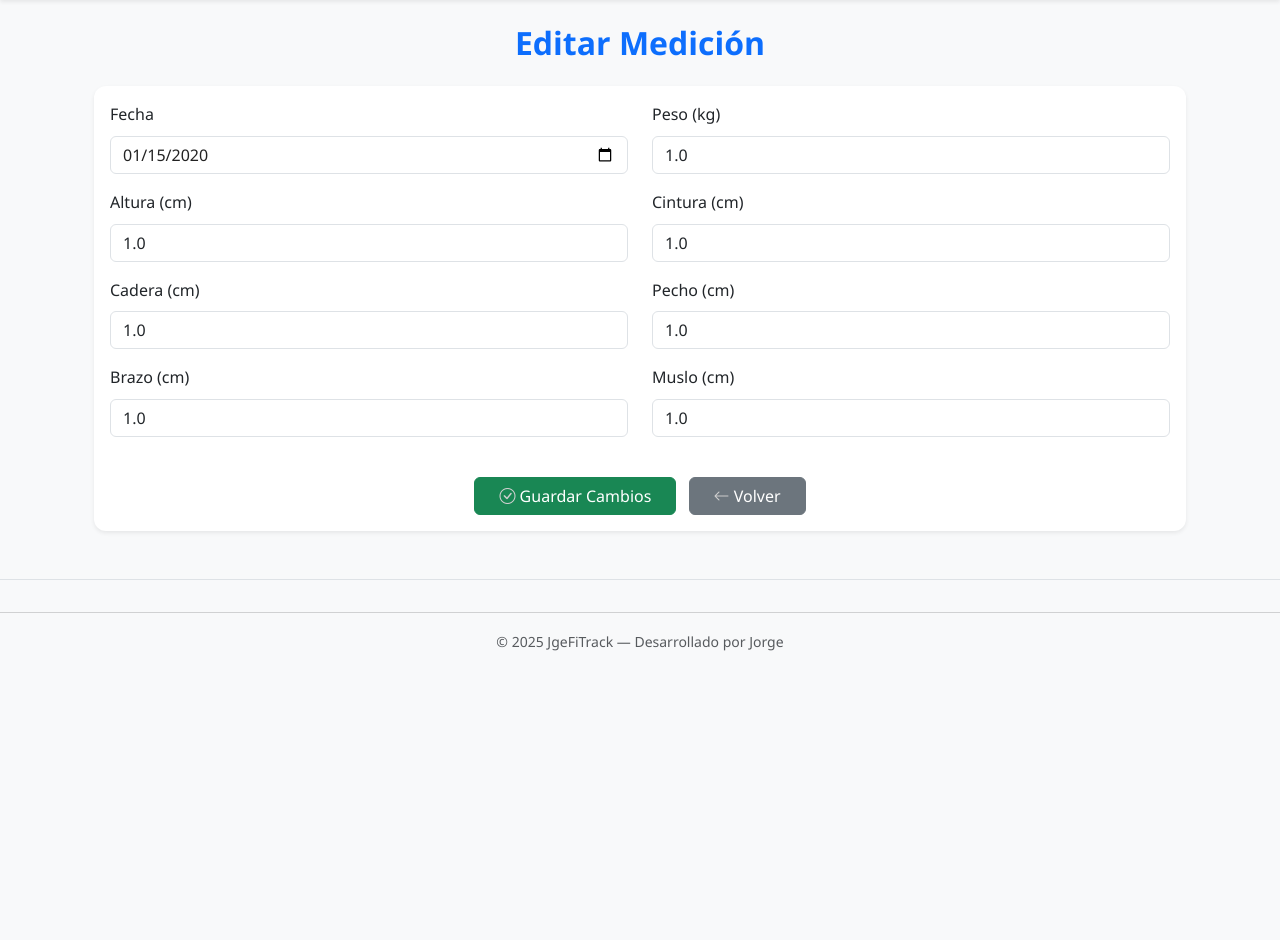
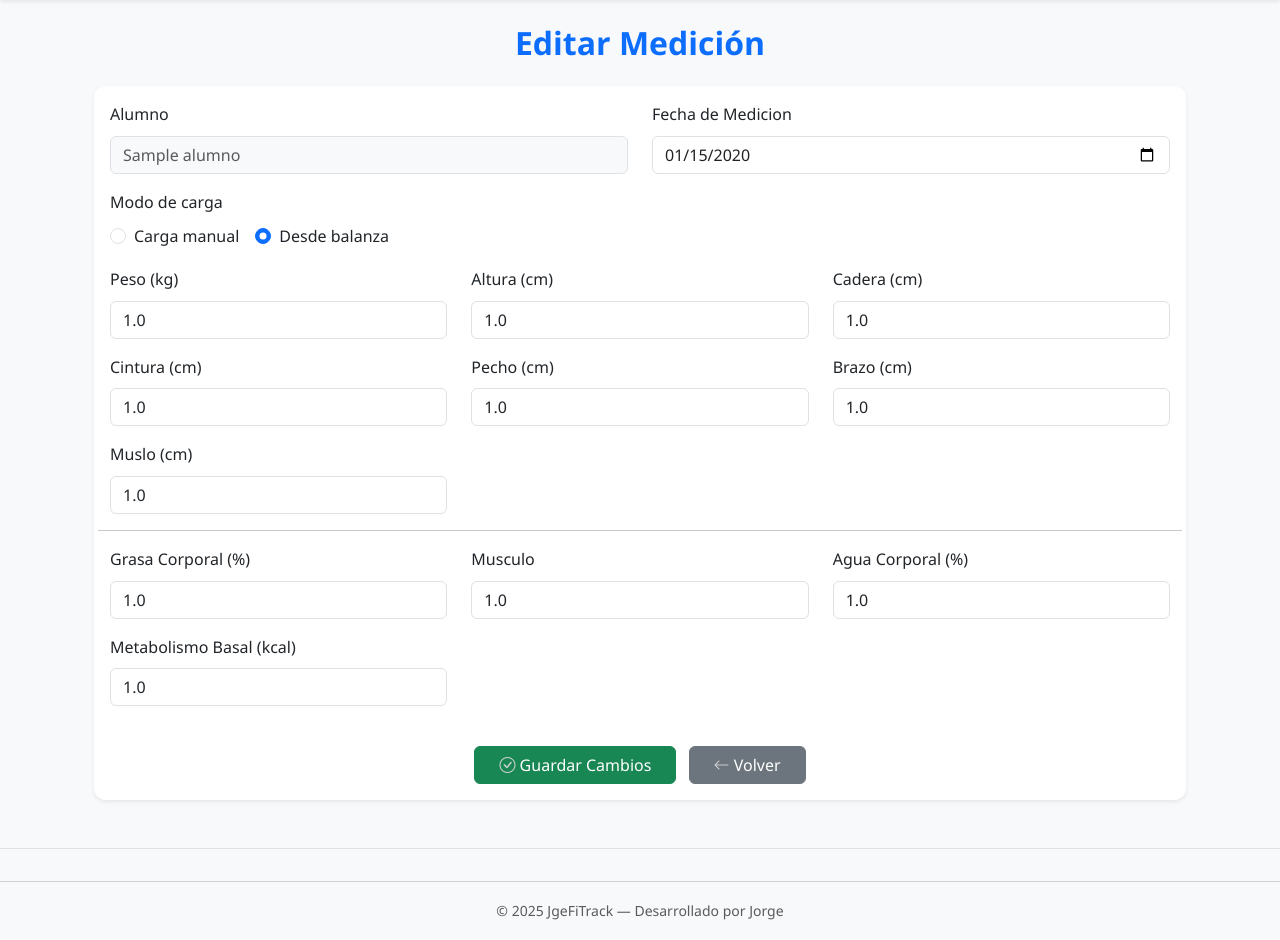
Before and after one commit to jtapiaa22/JgeFiTrack, a Flask app: page /cliente/alumno/1/medicion/1/editar in a window 1280 px wide. Shown: the part 66-1006 px from the top of the page. Before the commit the page ends 717 px from the top, so only its background shows below. Run offline with Flask 3, Linux system fonts and the light colour scheme; a user stored in the database is signed in; tables that the repository leaves empty hold one stand-in row (values such as "Sample post").

Commit message:
Actualizacion de editar clientes

```diff
--- a/app/cliente/routes.py
+++ b/app/cliente/routes.py
@@ -10,7 +10,7 @@ from reportlab.platypus import SimpleDocTemplate, Table, TableStyle, Paragraph,
 from reportlab.lib import colors
 from reportlab.lib.styles import getSampleStyleSheet
 import io
-from datetime import datetime
+from datetime import datetime, date
 from reportlab.platypus import Image
 import base64
 from config import BASE_DIR
@@ -65,31 +65,28 @@ from datetime import date
 def medicion():
     form = MedicionForm()
 
-    # 🟢 Capturamos el alumno_id de la URL si existe (cuando venís desde datos_de_alumno.html)
+    #capturar alumno para que no tengas que elegir de nuevo
     alumno_id = request.args.get('alumno_id', type=int)
 
-    # 📋 Listado normal de alumnos del cliente
+    #listar alumnos
     form.alumno.choices = [
         (a.id, a.nombre)
         for a in Alumno.query.filter_by(cliente_id=current_user.id).all()
     ]
 
     alumno_fijo = None
-    if alumno_id:  # Si venís desde un alumno específico
+    if alumno_id:
         alumno_fijo = Alumno.query.get_or_404(alumno_id)
-        form.alumno.data = alumno_fijo.id  # lo preseleccionamos
+        form.alumno.data = alumno_fijo.id
 
-    # ✅ Si se envió el formulario
     if form.validate_on_submit():
         alumno = Alumno.query.get_or_404(form.alumno.data)
+        f = form.fecha.data
 
-        f = form.fecha.data  # DateField ya devuelve date()
-
-        # ❌ Bloquear duplicado
+        #bloquear duplicado
         ya_existe = MedicionCorporal.query.filter_by(alumno_id=alumno.id, fecha=f).first()
         if ya_existe:
             flash(f'⚠️ Ya existe una medición para {alumno.nombre} el {f.strftime("%d/%m/%Y")}.', 'warning')
-            # 👇 Si tenías un alumno fijo, redirige con su ID para mantener el modo sin select
             if alumno_fijo:
                 return redirect(url_for('cliente.medicion', alumno_id=alumno.id))
             return redirect(url_for('cliente.medicion'))
@@ -97,13 +94,17 @@ def medicion():
         # 🆕 Crear nueva medición
         nueva = MedicionCorporal(
             fecha=f,
-            peso=form.peso.data,
-            altura=form.altura.data,
-            cintura=form.cintura.data,
-            cadera=form.cadera.data,
-            pecho=form.pecho.data,
-            muslo=form.muslo.data,
-            brazo=form.brazo.data,
+            peso=form.peso.data if form.peso.data else None,
+            altura=form.altura.data if form.altura.data else None,
+            cintura=form.cintura.data if form.cintura.data else None,
+            cadera=form.cadera.data if form.cadera.data else None,
+            pecho=form.pecho.data if form.peso.data else None,
+            muslo=form.muslo.data if form.muslo.data else None,
+            brazo=form.brazo.data if form.brazo.data else None,
+            grasa_corporal=form.grasa_corporal.data if form.grasa_corporal.data else None,
+            musculo=form.musculo.data if form.musculo.data else None,
+            agua_corporal=form.agua_corporal.data if form.agua_corporal.data else None,
+            metabolismo_basal=form.metabolismo_basal.data if form.metabolismo_basal.data else None,
             alumno_id=alumno.id
         )
 
@@ -114,14 +115,12 @@ def medicion():
         flash('✅ Medición guardada correctamente y datos recalculados.', 'success')
         return redirect(url_for('cliente.mediciones_alumno', id=alumno.id))
 
-    # 🔁 Pasamos alumno_fijo para que el template sepa si debe ocultar el select
     return render_template('cliente/medicion.html', form=form, alumno_fijo=alumno_fijo)
 
 # -------------------------------------------------------------------
 # AJAX: chequear si existe medición para (alumno, fecha)
 # -------------------------------------------------------------------
-from flask import request, jsonify
-from datetime import date
+
 
 @cliente.route('/check-medicion', methods=['GET'])
 @login_required
@@ -415,7 +414,19 @@ def editar_medicion(id_alumno, id_medicion):
         flash("No tenés permiso para editar esta medición.", "danger")
         return redirect(url_for('cliente.mediciones_alumno', id=id_alumno))
 
-    form = EditarMedicionForm(obj=medicion)
+    form = MedicionForm(obj=medicion)
+    form.alumno.choices = [(alumno.id, alumno.nombre)]
+    form.alumno.data = alumno.id
+
+    if request.method == "GET":
+        any_balanza = any([
+            medicion.grasa_corporal,
+            medicion.musculo,
+            medicion.agua_corporal,
+            medicion.metabolismo_basal
+                           ])
+        form.modo.data = "balanza" if any_balanza else "manual"
+
 
     if form.validate_on_submit():
         medicion.fecha = form.fecha.data
@@ -423,12 +434,18 @@ def editar_medicion(id_alumno, id_medicion):
         medicion.altura = form.altura.data
         medicion.cintura = form.cintura.data
         medicion.cadera = form.cadera.data
+        medicion.brazo = form.brazo.data
         medicion.pecho = form.pecho.data
-        medicion.brazo = form.brazo.data
         medicion.muslo = form.muslo.data
 
+        #datos de modo balanza:
+        medicion.grasa_corporal = form.grasa_corporal.data if form.grasa_corporal.data else None
+        medicion.musculo = form.musculo.data if form.musculo.data else None
+        medicion.agua_corporal = form.agua_corporal.data if form.agua_corporal.data else None
+        medicion.metabolismo_basal = form.metabolismo_basal.data if form.metabolismo_basal.data else None
+
+        #reiniciar/ajustar los valores calculados
         medicion.calcular_todo()
-
         db.session.commit()
         flash("Medición actualizada correctamente.", "success")
         return redirect(url_for('cliente.mediciones_alumno', id=id_alumno))
--- a/app/forms.py
+++ b/app/forms.py
@@ -1,5 +1,5 @@
 from flask_wtf import FlaskForm
-from wtforms import StringField, FloatField, DateField, SubmitField, PasswordField, IntegerField, SelectField
+from wtforms import RadioField, StringField, FloatField, DateField, SubmitField, PasswordField, IntegerField, SelectField
 from wtforms.validators import DataRequired, Length, Optional, NumberRange
 
 
@@ -27,16 +27,29 @@ class EditarClienteForm(FlaskForm):
 class MedicionForm(FlaskForm):
     alumno = SelectField('Alumno', coerce=int, validators=[DataRequired()])
     fecha = DateField('Fecha de Medicion', validators=[DataRequired()])
+
+    #modo: manual o balanza
+    modo = RadioField("Modo de carga", choices=[("manual", "Carga manual"), ("balanza","Desde balanza")], default="manual")
+
+     #campos que aparecen primero (Visibles)
+    altura = FloatField('Altura (cm)', validators=[DataRequired()])
+    cadera = FloatField('Cadera (cm)', validators=[DataRequired()])
+    cintura = FloatField('Cintura (cm)', validators=[DataRequired()])
+    brazo = FloatField('Brazo (cm)', validators=[DataRequired()])
+    pecho = FloatField('Pecho (cm)', validators=[DataRequired()])
+    muslo = FloatField('Muslo (cm)', validators=[DataRequired()])
     peso = FloatField('Peso (kg)', validators=[DataRequired()])
-    altura = FloatField('Altura (cm)', validators=[DataRequired()])
-    grasa_corporal = FloatField('Grasa Corporal (%)')
-    musculo = FloatField('Musculo')
-    cintura = FloatField('Cintura (cm)')
-    cadera = FloatField('Cadera (cm)')
-    pecho = FloatField('Pecho (cm)')
-    brazo = FloatField('Brazo (cm)')
-    muslo = FloatField('Muslo (cm)')
+
+
+    #campos que se ingresan desde balanza
+    grasa_corporal = FloatField('Grasa Corporal (%)', validators=[Optional()])
+    musculo = FloatField('Musculo', validators=[Optional()])
+    agua_corporal = FloatField('Agua Corporal (%)', validators=[Optional()])
+    metabolismo_basal = FloatField('Metabolismo Basal (kcal)', validators=[Optional()])
+
+
     submit = SubmitField('Guardar')
+
 
 
 
@@ -50,12 +63,21 @@ class AlumnoForm(FlaskForm):
 
 class EditarMedicionForm(FlaskForm):
     fecha = DateField('Fecha', validators=[DataRequired()])
+    #modo: manual o balanza
+    modo = RadioField("Modo de carga", choices=[("manual", "Carga manual"), ("balanza","Desde balanza")], default="manual")
+
+     #campos que aparecen primero (Visibles)
+    altura = FloatField('Altura (cm)', validators=[DataRequired()])
+    cadera = FloatField('Cadera (cm)', validators=[DataRequired()])
+    cintura = FloatField('Cintura (cm)', validators=[DataRequired()])
+    brazo = FloatField('Brazo (cm)', validators=[DataRequired()])
+    pecho = FloatField('Pecho (cm)', validators=[DataRequired()])
+    muslo = FloatField('Muslo (cm)', validators=[DataRequired()])
     peso = FloatField('Peso (kg)', validators=[DataRequired()])
-    altura = FloatField('Altura (cm)', validators=[DataRequired()])
-    musculo = FloatField('Musculo')
-    cintura = FloatField('Cintura (cm)')
-    cadera = FloatField('Cadera (cm)')
-    pecho = FloatField('Pecho (cm)')
-    brazo = FloatField('Brazo (cm)')
-    muslo = FloatField('Muslo (cm)')
-    submit = SubmitField('Actualizar')
+
+
+    #campos que se ingresan desde balanza
+    grasa_corporal = FloatField('Grasa Corporal (%)', validators=[Optional()])
+    musculo = FloatField('Musculo', validators=[Optional()])
+    agua_corporal = FloatField('Agua Corporal (%)', validators=[Optional()])
+    metabolismo_basal = FloatField('Metabolismo Basal (kcal)', validators=[Optional()])
--- a/app/templates/cliente/editar_medicion.html
+++ b/app/templates/cliente/editar_medicion.html
@@ -9,14 +9,55 @@
         {{ form.hidden_tag() }}
 
         <div class="row">
-          <div class="col-md-6 mb-3">{{ form.fecha.label(class="form-label") }} {{ form.fecha(class="form-control") }}</div>
-          <div class="col-md-6 mb-3">{{ form.peso.label(class="form-label") }} {{ form.peso(class="form-control") }}</div>
-          <div class="col-md-6 mb-3">{{ form.altura.label(class="form-label") }} {{ form.altura(class="form-control") }}</div>
-          <div class="col-md-6 mb-3">{{ form.cintura.label(class="form-label") }} {{ form.cintura(class="form-control") }}</div>
-          <div class="col-md-6 mb-3">{{ form.cadera.label(class="form-label") }} {{ form.cadera(class="form-control") }}</div>
-          <div class="col-md-6 mb-3">{{ form.pecho.label(class="form-label") }} {{ form.pecho(class="form-control") }}</div>
-          <div class="col-md-6 mb-3">{{ form.brazo.label(class="form-label") }} {{ form.brazo(class="form-control") }}</div>
-          <div class="col-md-6 mb-3">{{ form.muslo.label(class="form-label") }} {{ form.muslo(class="form-control") }}</div>
+          <div class="col-md-6 mb-3">
+            <label class="form-label">Alumno</label>
+            <input type="text" class="form-control bg-light text-muted" value="{{ alumno.nombre }}" readonly>
+          </div>
+          <div class="col-md-6 mb-3">
+            {{ form.fecha.label(class="form-label") }}
+            {{ form.fecha(class="form-control") }}
+          </div>
+        </div>
+
+        <!-- Switch de modo -->
+        <div class="row mb-3">
+          <div class="col-md-12">
+            <label class="form-label mb-2">Modo de carga</label>
+            <div class="d-flex gap-3 align-items-center">
+              {% for subfield in form.modo %}
+                <div class="form-check">
+                  {{ subfield(class="form-check-input") }}
+                  <label class="form-check-label" for="{{ subfield.id }}">
+                    {{ subfield.label.text }}
+                  </label>
+                </div>
+              {% endfor %}
+            </div>
+          </div>
+        </div>
+
+        <!-- Medidas corporales básicas -->
+        <div class="row">
+          <div class="col-md-4 mb-3">{{ form.peso.label(class="form-label") }}{{ form.peso(class="form-control") }}</div>
+          <div class="col-md-4 mb-3">{{ form.altura.label(class="form-label") }}{{ form.altura(class="form-control") }}</div>
+          <div class="col-md-4 mb-3">{{ form.cadera.label(class="form-label") }}{{ form.cadera(class="form-control") }}</div>
+        </div>
+        <div class="row">
+          <div class="col-md-4 mb-3">{{ form.cintura.label(class="form-label") }}{{ form.cintura(class="form-control") }}</div>
+          <div class="col-md-4 mb-3">{{ form.pecho.label(class="form-label") }}{{ form.pecho(class="form-control") }}</div>
+          <div class="col-md-4 mb-3">{{ form.brazo.label(class="form-label") }}{{ form.brazo(class="form-control") }}</div>
+        </div>
+        <div class="row">
+          <div class="col-md-4 mb-3">{{ form.muslo.label(class="form-label") }}{{ form.muslo(class="form-control") }}</div>
+        </div>
+
+        <!-- Campos de balanza: SOLO visibles en ese modo -->
+        <div class="row" id="balanza-fields" style="display:none;">
+          <hr>
+          <div class="col-md-4 mb-3">{{ form.grasa_corporal.label(class="form-label") }}{{ form.grasa_corporal(class="form-control") }}</div>
+          <div class="col-md-4 mb-3">{{ form.musculo.label(class="form-label") }}{{ form.musculo(class="form-control") }}</div>
+          <div class="col-md-4 mb-3">{{ form.agua_corporal.label(class="form-label") }}{{ form.agua_corporal(class="form-control") }}</div>
+          <div class="col-md-4 mb-3">{{ form.metabolismo_basal.label(class="form-label") }}{{ form.metabolismo_basal(class="form-control") }}</div>
         </div>
 
         <div class="text-center mt-4">
@@ -26,6 +67,25 @@
           </a>
         </div>
       </form>
+
+      <!-- Mostrar/ocultar los campos de balanza según el modo -->
+      <script>
+        document.addEventListener("DOMContentLoaded", function() {
+          function toggleBalanzaFields() {
+            let modoRadio = document.querySelector('input[name="modo"]:checked');
+            let balanzaFields = document.getElementById("balanza-fields");
+            if (modoRadio && modoRadio.value === "balanza") {
+              balanzaFields.style.display = "";
+            } else {
+              balanzaFields.style.display = "none";
+            }
+          }
+          document.querySelectorAll('input[name="modo"]').forEach(el => {
+            el.addEventListener("change", toggleBalanzaFields);
+          });
+          toggleBalanzaFields();
+        });
+      </script>
     </div>
   </div>
 </div>
--- a/borrar_admin.py
+++ b/borrar_admin.py
@@ -8,6 +8,6 @@ with app.app_context():
     if u:
         db.session.delete(u)
         db.session.commit()
-        print("✅ Usuario admin eliminado correctamente.")
+        print("Usuario admin eliminado correctamente.")
     else:
-        print("⚠️ No se encontró el usuario admin.")
+        print("No se encontró el usuario admin.")
```
Also changed, not shown: app/__init__.py (+19 -4 lines), app/models.py (+18 -27 lines), app/templates/cliente/medicion.html (+56 -44 lines).
